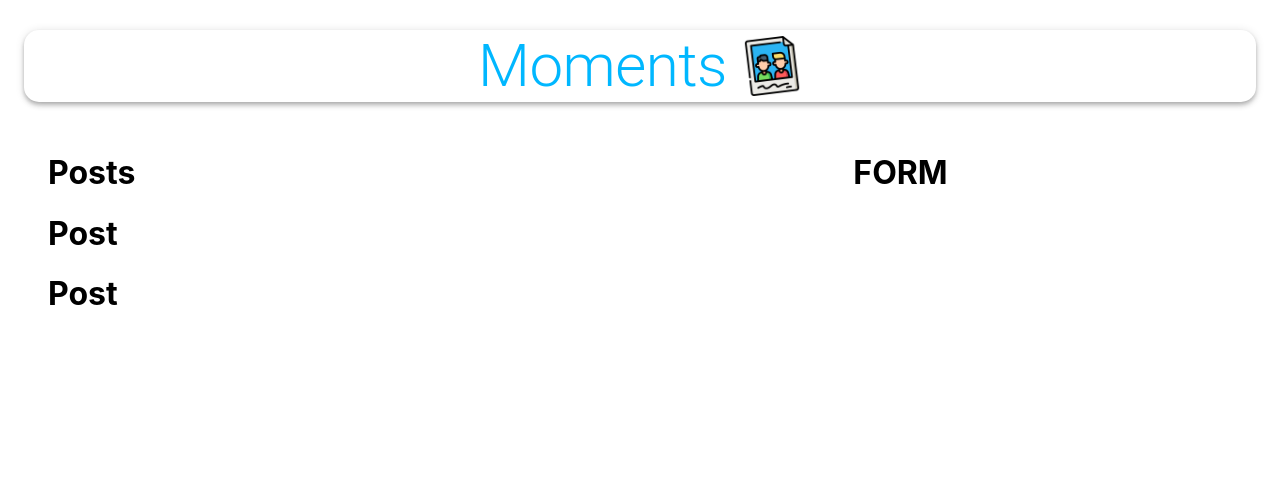
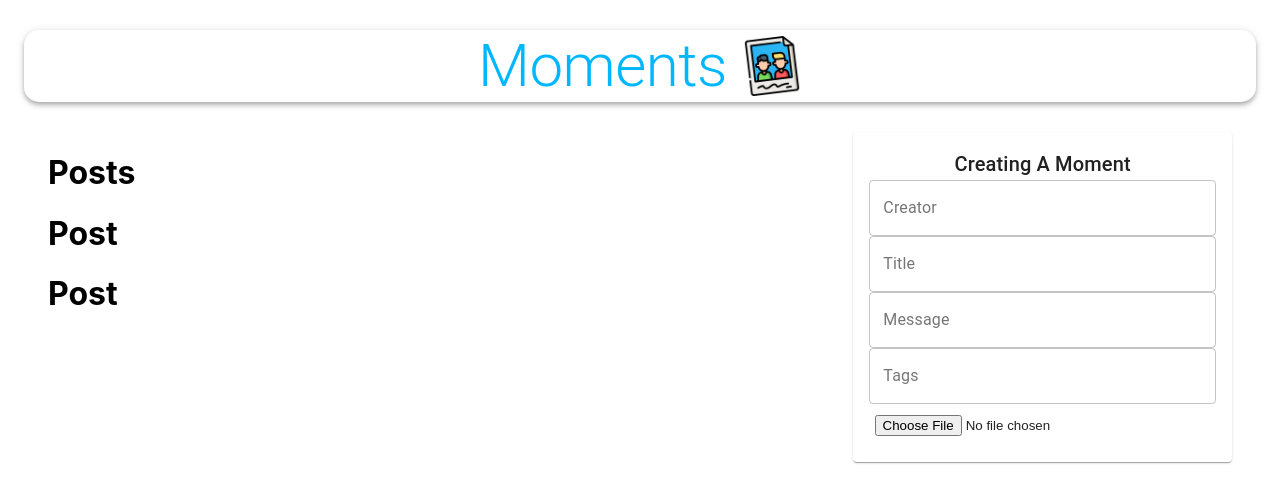
Before and after one commit to sayam56/Memories-Social-Media-App-With-MERN, a React (Create React App) app in the folder client/: page / in a window 1280 px wide. Shown: the top 502 px of the page. Built offline with nearby package versions, Linux system fonts and the light colour scheme; no server answers.

Commit message:
form ready

```diff
--- a/client/package.json
+++ b/client/package.json
@@ -2,6 +2,7 @@
   "name": "client",
   "version": "0.1.0",
   "private": true,
+  "proxy": "http://localhost:2000",
   "dependencies": {
     "@material-ui/core": "^4.12.3",
     "@testing-library/jest-dom": "^5.14.1",
--- a/client/src/App.js
+++ b/client/src/App.js
@@ -1,5 +1,8 @@
-import React, { Component } from "react";
+import React, { useEffect } from "react";
 import { Container, AppBar, Grow, Grid, Typography } from '@material-ui/core';
+import { useDispatch } from "react-redux";
+
+import {getPosts} from "./actions/posts";
 import moments from './images/moments.png';
 import Posts from "./components/Posts/posts";
 import Forms from "./components/Forms/form";
@@ -7,6 +10,11 @@ import useStyles from './styles';
 
 function App() {
   const classes = useStyles();
+  const dispatch = useDispatch();
+
+  useEffect(() => {
+    dispatch(getPosts());
+  }, [dispatch]);
 
   return (
     <Container maxwidth='lg'>
--- a/client/src/actions/posts.js
+++ b/client/src/actions/posts.js
@@ -0,0 +1,15 @@
+import * as api from '../api';
+
+// action creator
+
+export const getPosts = () => async (dispatch) => {
+
+     try {
+          const { data } = await api.fetchPosts();
+
+          dispatch ({type: 'FETCH_ALL', payload: data});
+     } catch (err) {
+          console.log(err.message);
+     }
+
+}
--- a/client/src/api/index.js
+++ b/client/src/api/index.js
@@ -2,9 +2,4 @@ import axios from "axios";
 
 const url = 'http://localhost:2000/posts';
 
-export const fetchPosts = () => {
-     axios
-       .get(url)
-       .then(res => console.log('fetch successful'))
-       .catch(err => console.error(err));
-}
+export const fetchPosts = () => axios.get(url);
--- a/client/src/components/Forms/form.js
+++ b/client/src/components/Forms/form.js
@@ -1,10 +1,37 @@
-import React, { Component } from "react";
+import React, { useState } from "react";
 import useStyles from './styles';
+import { TextField, Button, Typography, Paper } from "@material-ui/core";
+import FileBase from 'react-file-base64';
 
 const Forms = () => {
+     const [postData, setPostData] = useState({
+          creator: '',
+          title: '',
+          message: '',
+          tags: '',
+          selectedFile: ''
+     });
      const classes = useStyles();
+     const handleSubmit = () => {}
      return (
-          <h1>FORM</h1>
+          <Paper className={classes.paper}>
+               <form autoComplete='off' noValidate className={classes.form} onSubmit={handleSubmit}>
+                    <Typography variant='h6'>
+                         Creating A Moment
+                    </Typography>
+                    <TextField name='creator' variant='outlined' label='Creator' fullWidth value={postData.creator} onChange={(e) => setPostData({...postData, creator: e.target.value})} />
+                    <TextField name='title' variant='outlined' label='Title' fullWidth value={postData.title} onChange={(e) => setPostData({...postData, title: e.target.value})} />
+                    <TextField name='message' variant='outlined' label='Message' fullWidth value={postData.message} onChange={(e) => setPostData({...postData, message: e.target.value})} />
+                    <TextField name='tags' variant='outlined' label='Tags' fullWidth value={postData.tags} onChange={(e) => setPostData({...postData, tags: e.target.value})} />
+                    <div className={classes.fileInput}>
+                         <FileBase
+                         type="file"
+                         multiple={false}
+                         onDone={({base64}) => {}}
+                         />
+                    </div>
+               </form>
+          </Paper>
      );
 }
 
--- a/client/src/components/Posts/posts.js
+++ b/client/src/components/Posts/posts.js
@@ -1,9 +1,16 @@
 import React, { Component } from "react";
+import { useSelector } from "react-redux";
+
 import Post from "./post/post";
 import useStyles from './styles';
 
 const Posts = () => {
+     const posts = useSelector((state) =>state.posts); //this is the reducer from index.js reducer
      const classes = useStyles();
+
+
+     console.log(posts);
+
      return (
           <>
                <h1>Posts</h1>
--- a/client/src/index.js
+++ b/client/src/index.js
@@ -14,9 +14,7 @@ const store = createStore(reducers, compose(applyMiddleware(thunk)));
 
 ReactDOM.render(
   <Provider store={store}>
-      <React.StrictMode>
     <App />
-  </React.StrictMode>
   </Provider>,
   document.getElementById('root')
 
--- a/client/src/reducers/index.js
+++ b/client/src/reducers/index.js
@@ -3,5 +3,5 @@ import { combineReducers } from "redux";
 import posts from './posts';
 
 export default combineReducers({
-     posts ,
+     posts
 });
--- a/client/src/reducers/posts.js
+++ b/client/src/reducers/posts.js
@@ -6,7 +6,7 @@ const reducers = (posts = [], action) => {
 
           };
      case 'FETCH-ALL':
-          return {...posts};
+          return action.payload;
 
 
 
```
